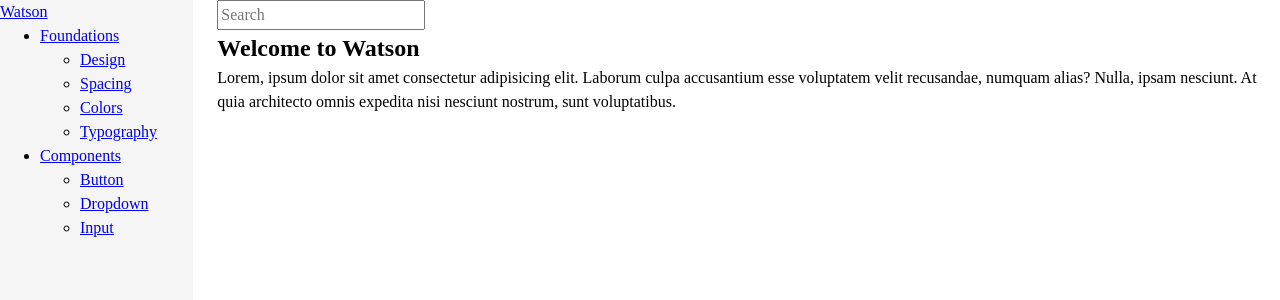
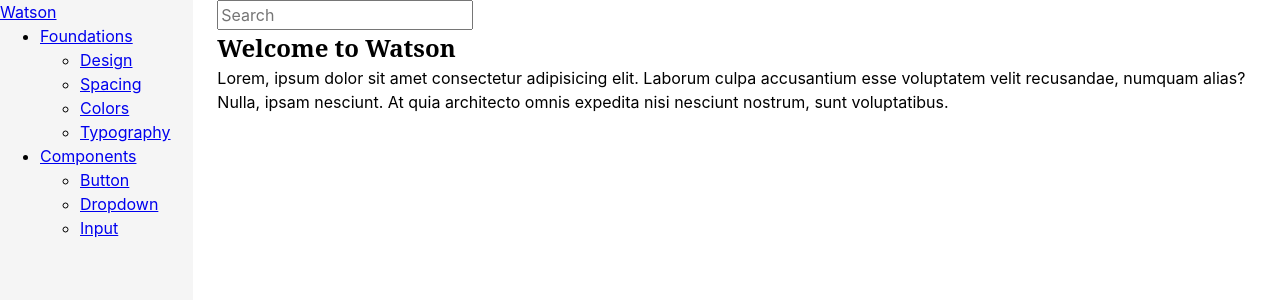
Before and after one commit to danigonlinea/library-docs-nuxt, a Nuxt app: page / in a window 1280 px wide. Shown: the top 300 px of the page. Built offline with nearby package versions, Linux system fonts and the light colour scheme.

Commit message:
feat(main): Use Note & Inter font families

```diff
--- a/assets/css/main.scss
+++ b/assets/css/main.scss
@@ -27,6 +27,8 @@ Typographic tweaks!
 body {
   line-height: 1.5;
   -webkit-font-smoothing: antialiased;
+  font-family: 'Inter', sans-serif;
+  font-weight: 400;
 }
 /*
 6. Improve media defaults
@@ -72,5 +74,5 @@ h1,
 h2,
 h3,
 h4 {
-  font-family: 'Libre Baskerville', serif;
+  font-family: 'Noto Serif', serif;
 }
--- a/nuxt.config.ts
+++ b/nuxt.config.ts
@@ -18,7 +18,7 @@ export default defineNuxtConfig({
       },
       {
         rel: 'stylesheet',
-        href: 'https://fonts.googleapis.com/css2?family=Libre+Baskerville:wght@700&display=swap',
+        href: 'https://fonts.googleapis.com/css2?family=Inter:wght@400;600&family=Noto+Serif:wght@700&display=swap',
       },
     ],
   },
```
